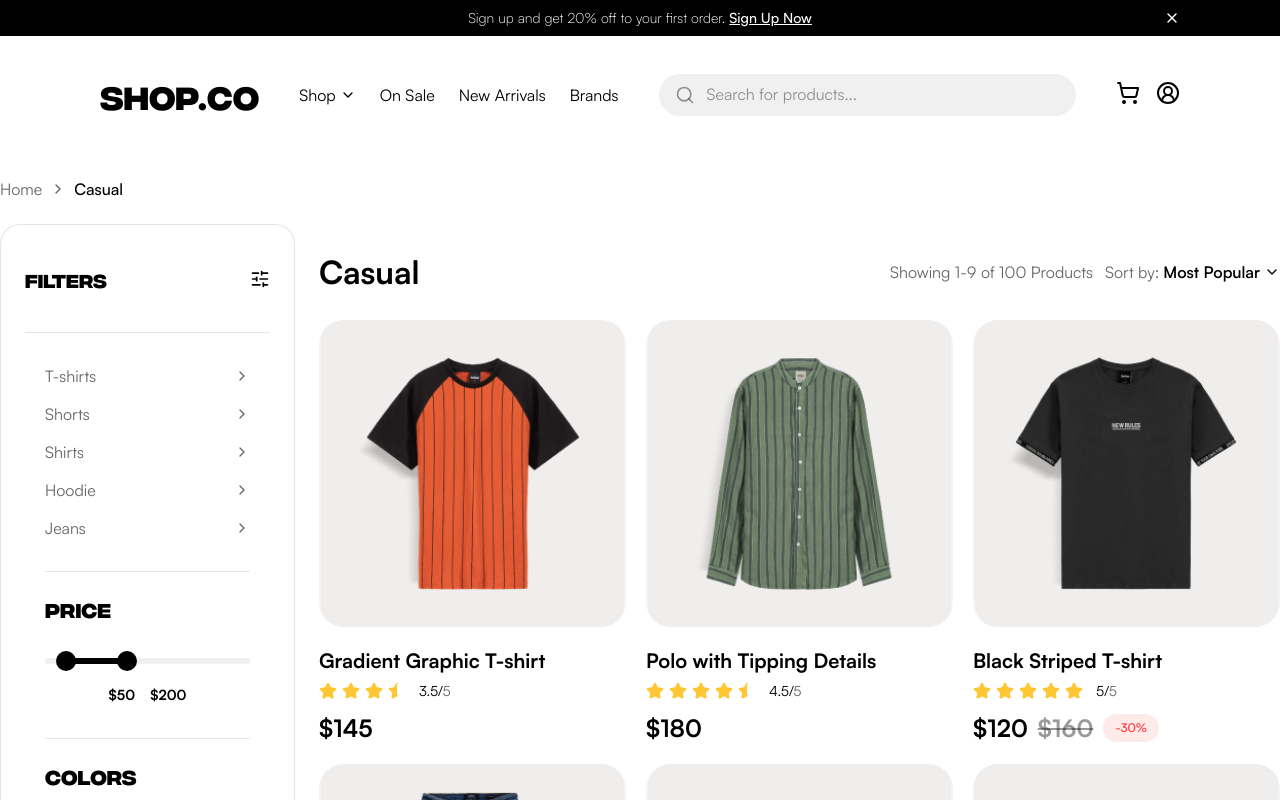
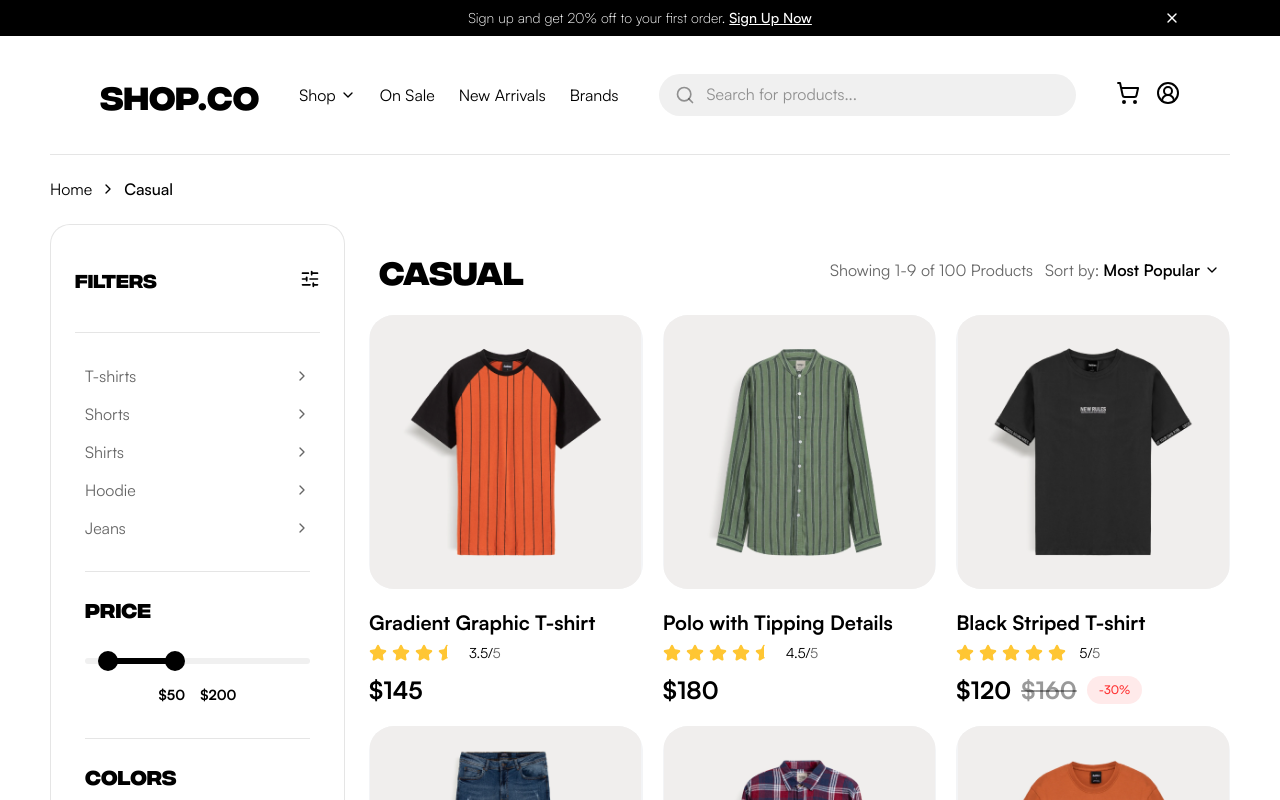
Before and after one commit to nghiforwork/deploy_web_OJT, a Next.js app in the folder FrontEnd/: page /category/casual in a window 1280 px wide. Shown: the top 800 px of the page. Built offline with nearby package versions, Linux system fonts and the light colour scheme.

Commit message:
[update] - change @import -> @use

```diff
--- a/FrontEnd/src/app/(main)/category/[categoryID]/category.module.scss
+++ b/FrontEnd/src/app/(main)/category/[categoryID]/category.module.scss
@@ -1,4 +1,4 @@
-@import "@/styles/variable.scss";
+@use "@/styles/variable.scss" as v;
 
 .categoryLayout {
   display: grid;
@@ -6,11 +6,16 @@
   gap: 24px;
   margin-bottom: 200px;
   align-items: start;
+  padding-left: 50px;
+  padding-right: 50px;
 
   @media (max-width: 1024px) {
     grid-template-columns: 1fr;
+    padding-left: 0;
+    padding-right: 0;
 
     .sidebar {
+      // position: static;
       max-height: fit-content;
     }
   }
@@ -21,8 +26,10 @@
     display: flex;
     justify-content: space-between;
     align-items: center;
+    padding: 0 10px;
+
     h2 {
-      font-family: var(--font-integral-cf);
+      font-family: v.$font-heading;
       font-size: 32px;
     }
     .meta {
@@ -30,7 +37,7 @@
       align-items: center;
       gap: 12px;
       font-size: 16px;
-      margin-left: 10px;
+      padding-left: 10px;
       color: rgba(0, 0, 0, 0.6);
       strong {
         color: #000;
@@ -59,6 +66,7 @@
     gap: 20px;
     @media (max-width: 768px) {
       grid-template-columns: repeat(2, 1fr);
+      padding: 0 10px;
     }
   }
 }
--- a/FrontEnd/src/components/Breadcrumb/breadcrumb.module.scss
+++ b/FrontEnd/src/components/Breadcrumb/breadcrumb.module.scss
@@ -2,14 +2,43 @@
   display: flex;
   align-items: center;
   gap: 8px;
-  margin: 24px 0;
+  position: relative;
+
+  &::before {
+    content: "";
+    position: absolute;
+    top: 0;
+
+    left: 50px;
+    right: 50px;
+
+    height: 1px;
+    background-color: rgba(0, 0, 0, 0.1);
+  }
+
+  margin: 0;
+  padding: 24px 0 24px 50px;
   font-size: 16px;
-  color: rgba(0, 0, 0, 0.6);
+
+  @media (max-width: 1024px) {
+    padding-left: 16px;
+    padding-top: 16px;
+    padding-bottom: 16px;
+    margin: 16px 0;
+    font-size: 14px;
+
+    &::before {
+      left: 16px;
+      right: 16px;
+    }
+  }
 
   a {
     text-decoration: none;
     color: inherit;
-    &:hover { color: #000; }
+    &:hover {
+      color: #000;
+    }
   }
 
   span {
--- a/FrontEnd/src/components/FilterSidebar/filterSidebar.module.scss
+++ b/FrontEnd/src/components/FilterSidebar/filterSidebar.module.scss
@@ -87,7 +87,7 @@
 .scrollContent {
   flex: 1;
   overflow-y: auto;
-  padding: 0 20px;
+  padding: 0 10px;
 
   &::-webkit-scrollbar { width: 0; }
 }
--- a/FrontEnd/src/components/Navigation/navigation.module.scss
+++ b/FrontEnd/src/components/Navigation/navigation.module.scss
@@ -1,4 +1,4 @@
-@import "@/styles/variable.scss";
+@use "@/styles/variable.scss" as v;
 
 .header {
   width: 100%;
@@ -46,7 +46,7 @@
   background-color: #fff;
 
   .logo a {
-    font-family: var(--font-integral);
+    font-family: v.$font-heading;
     font-size: 32px;
     font-weight: 900;
     text-decoration: none;
@@ -157,7 +157,7 @@
 
     &::placeholder {
       color: rgba(0, 0, 0, 0.4);
-      font-family: var(--font-satoshi);
+      font-family: v.$font-body;
     }
   }
 }
@@ -235,7 +235,7 @@
     gap: 20px;
 
     .logo {
-      font-family: var(--font-integral);
+      font-family: v.$font-heading;
       font-size: 24px;
       font-weight: 900;
     }
--- a/FrontEnd/src/components/ProductCard/productCard.module.scss
+++ b/FrontEnd/src/components/ProductCard/productCard.module.scss
@@ -1,4 +1,4 @@
-@import "@/styles/variable.scss";
+@use "@/styles/variable.scss" as v;
 
 .card {
   cursor: pointer;
@@ -27,7 +27,7 @@
   }
 
   .name {
-    font-family: $font-body;
+    font-family: v.$font-body;
     font-weight: 700;
     font-size: 20px;
     margin-bottom: 8px;
@@ -48,7 +48,7 @@
     }
 
     .score {
-      font-family: $font-body;
+      font-family: v.$font-body;
       font-size: 14px;
       .total {
         color: rgba(0, 0, 0, 0.6);
@@ -62,13 +62,13 @@
     gap: 10px;
 
     .price {
-      font-family: $font-body;
+      font-family: v.$font-body;
       font-size: 24px;
       font-weight: 700;
     }
 
     .oldPrice {
-      font-family: $font-body;
+      font-family: v.$font-body;
       font-size: 24px;
       font-weight: 700;
       color: rgba(0, 0, 0, 0.4);
--- a/FrontEnd/src/components/ProductSection/productSection.module.scss
+++ b/FrontEnd/src/components/ProductSection/productSection.module.scss
@@ -1,4 +1,3 @@
-// @import "@/styles/variable.scss";
 @use "@/styles/variable.scss" as v;
 
 .section {
```
Also changed, not shown: FrontEnd/src/components/Hero/hero.module.scss (+5 -5 lines).
